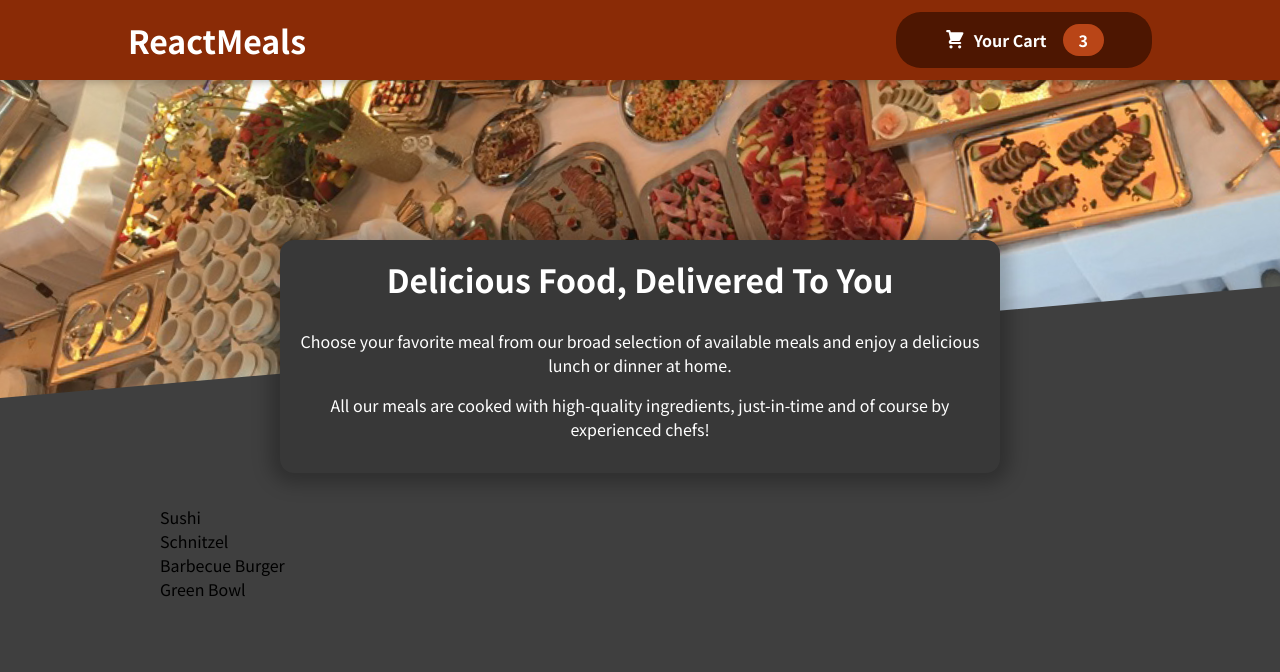
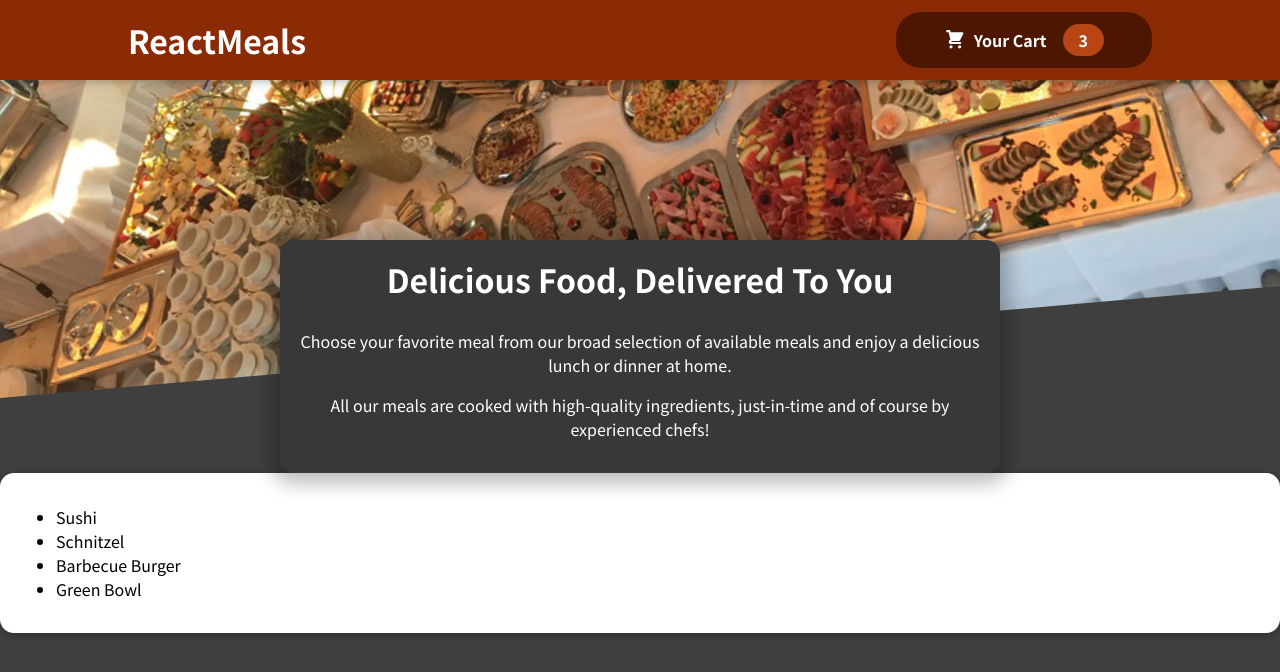
Before and after one commit to webDevSaurav/foods_app_react_max, a React (Create React App) app: page / in a window 1280 px wide. Shown: the top 672 px of the page. Built offline with nearby package versions, Linux system fonts and the light colour scheme.

Commit message:
card added

```diff
--- a/src/components/Meals/AvilableMeals.js
+++ b/src/components/Meals/AvilableMeals.js
@@ -2,6 +2,9 @@
 
 //import css
 import styles from "./AvilableMeals.module.css";
+
+//components
+import Card from "../UI/Card";
 
 const DUMMY_MEALS = [
   {
@@ -36,9 +39,9 @@
   });
 
   return (
-    <section className={styles.meals}>
+    <Card className={styles.meals}>
       <ul>{mealsList}</ul>
-    </section>
+    </Card>
   );
 };
 
--- /dev/null
+++ b/src/components/UI/Card.js
@@ -0,0 +1,10 @@
+import React from "react";
+
+//css
+import styles from "./Card.module.css";
+
+const Card = ({ children }) => {
+  return <div className={styles.card}>{children}</div>;
+};
+
+export default Card;
--- /dev/null
+++ b/src/components/UI/Card.module.css
@@ -0,0 +1,6 @@
+.card {
+  padding: 1rem;
+  box-shadow: 0 2px 8px rgba(0, 0, 0, 0.25);
+  border-radius: 14px;
+  background-color: white;
+}
```
Also changed, not shown: 1 other file (tests, documents, lock files or other folders).
